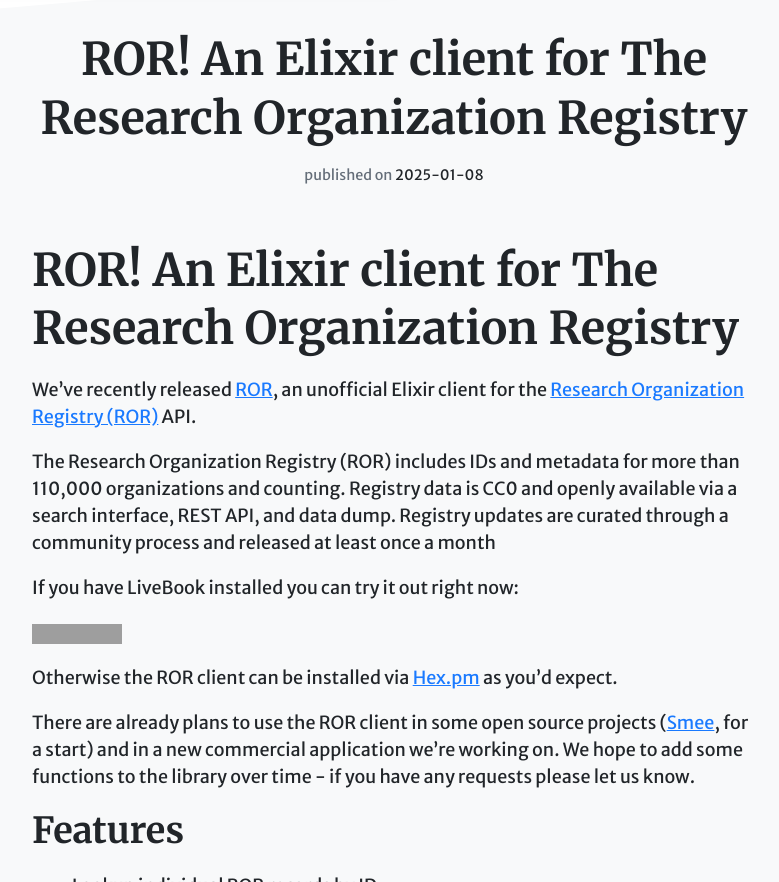
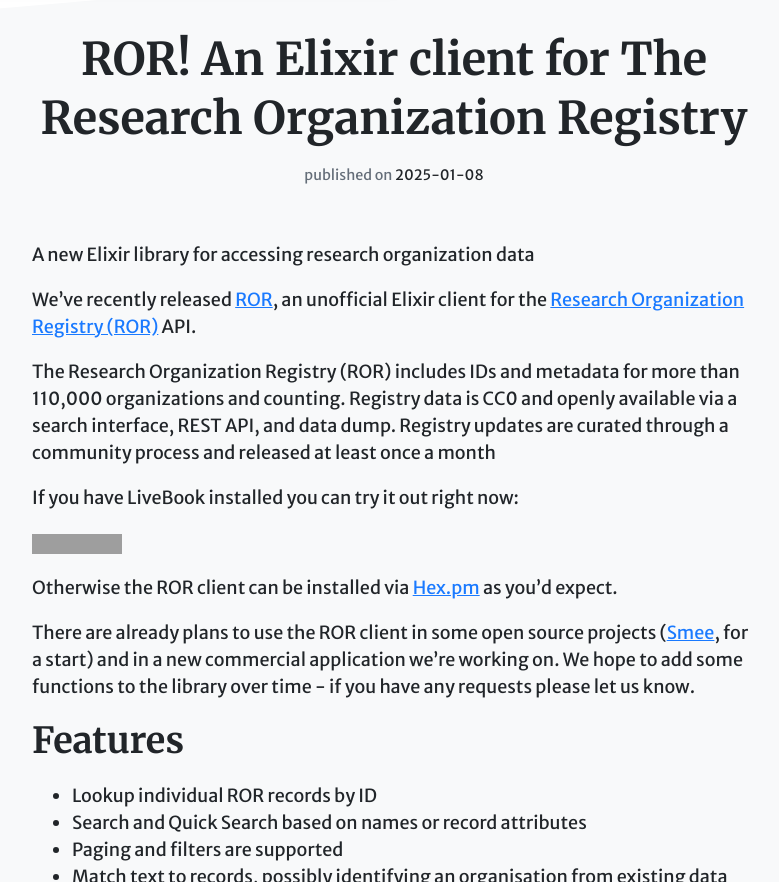
Before and after one commit to Digital-Identity-Labs/digital-identity-labs.github.io, a Jekyll site: the page built from _posts/2025-01-08-ror.markdown, in a window 1280 px wide and 900 px high, scrolled down 459 px, cut to the strip 18-900 px from the top of the window. Shown: the whole strip, without its empty margins (246-1025 px from the left). Built offline with Jekyll 4.4.1, drawn with Linux system fonts in a browser that asks for light colours; comment, search, counter and statistics services are not loaded; grey boxes are pictures that could not be loaded.

Commit message:
I've forgotten how to do this

```diff
--- a/_posts/2024-12-20-smee5.markdown
+++ b/_posts/2024-12-20-smee5.markdown
@@ -1,12 +1,12 @@
 ---
 layout: post
-title: "Smee Updates"
+title: "Smee 0.5.0: Publish and be damned impressed"
 date: 2024-12-20 13:10:00
 categories: software
 author: Pete Birkinshaw
 header_image: smee.png
 ---
-# Smee 0.5.0: Publish and be damned impressed
+New export options for Smee, including three WAYF/Discovery formats.
 
 A major new release for the main Smee library, 0.5.0: the publish features have been rewritten and extended with more formats
 and options. When Smee was started it was very much focused on consuming SAML metadata, but the new features in
--- a/_posts/2025-01-08-ror.markdown
+++ b/_posts/2025-01-08-ror.markdown
@@ -4,9 +4,9 @@
 date: 2025-01-08 16:38:00
 categories: software
 author: Pete Birkinshaw
-header_image: ror.svg
+header_image: big_ror.png
 ---
-# ROR! An Elixir client for The Research Organization Registry
+A new Elixir library for accessing research organization data
 
 We've recently released [ROR](https://github.com/Digital-Identity-Labs/ror), an unofficial Elixir client for the
 [Research Organization Registry (ROR)](https://ror.org) API.
```
Also changed, not shown: images/big_ror.png (added).
